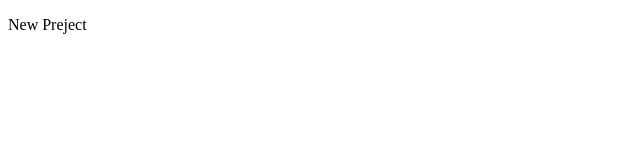
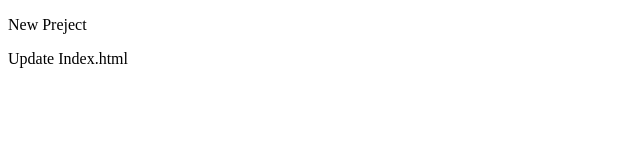
Before and after one commit to hamzamansor/TechCampus-Three, a plain HTML site: page index.html in a window 1280 px wide. Shown: the whole page, without its empty margins (0-640 px from the left). Drawn offline with Linux system fonts and the light colour scheme.

Commit message:
New Index File

```diff
--- a/index.html
+++ b/index.html
@@ -5,5 +5,6 @@
 </head>
 <body>
 	<p>New Preject </p>
+	<p>Update Index.html</p>
 </body>
 </html>
```
